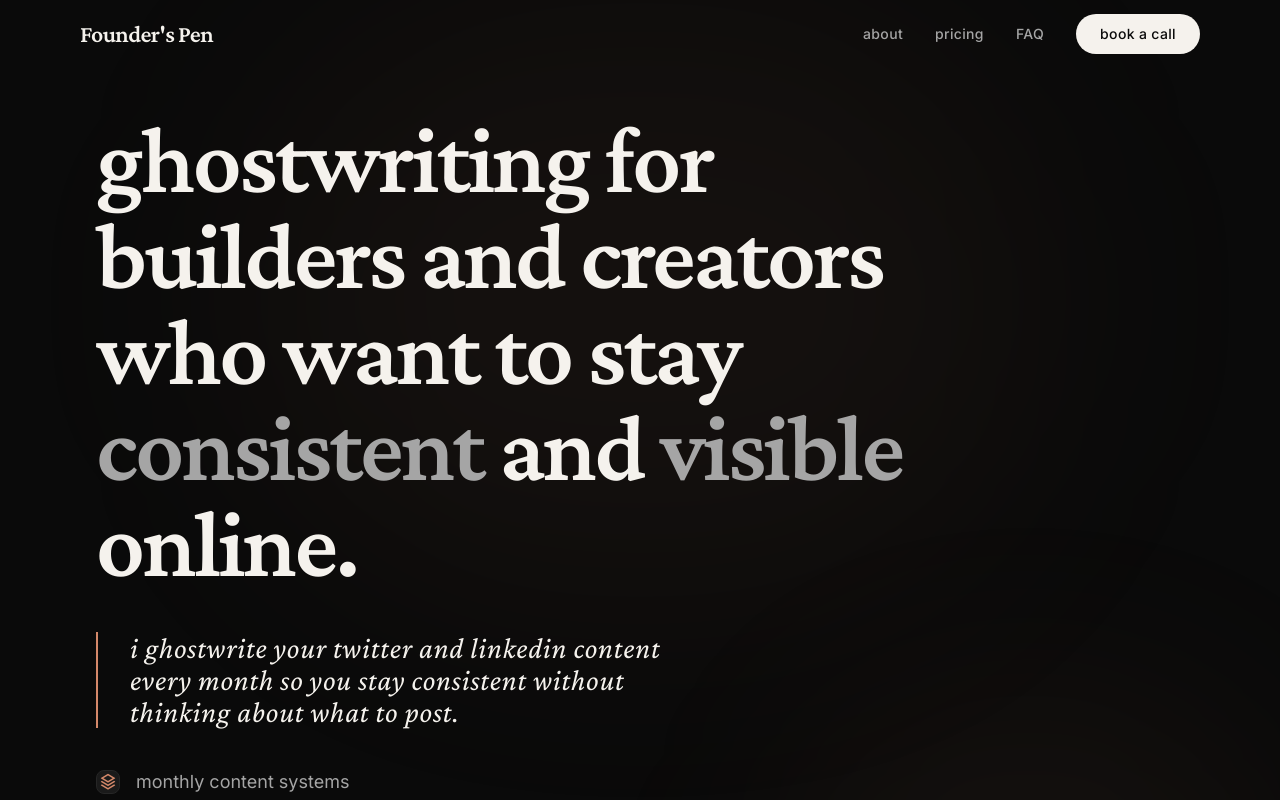
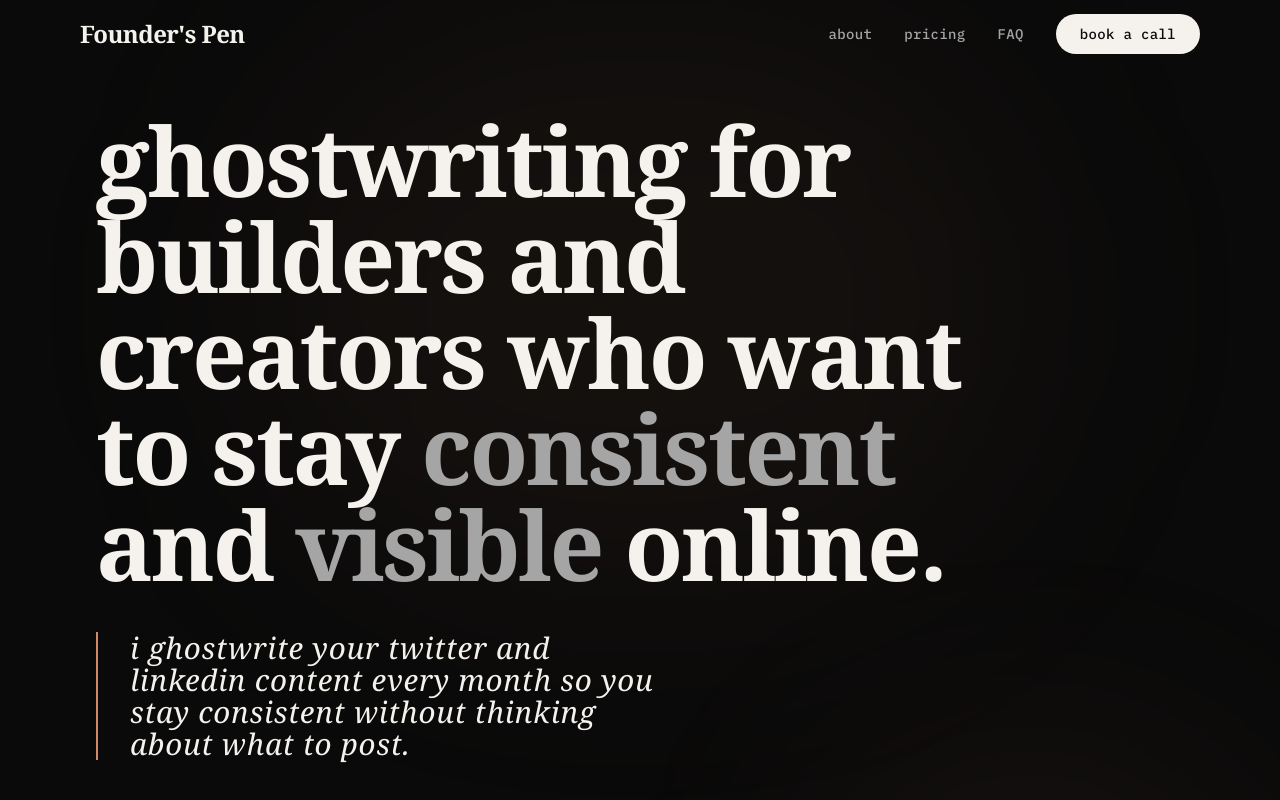
Before and after one commit to R4ph431-157/faithful_landing-page, a React (Vite) app: page / in a window 1280 px wide. Shown: the top 800 px of the page. Built offline with nearby package versions, Linux system fonts and the light colour scheme.

Commit message:
modified text

```diff
--- a/index.html
+++ b/index.html
@@ -15,7 +15,7 @@
     <meta name="twitter:description" content="Ghostwritten content systems that make posting feel effortless instead of forced." />
     <link rel="preconnect" href="https://fonts.googleapis.com">
     <link rel="preconnect" href="https://fonts.gstatic.com" crossorigin>
-    <link href="https://fonts.googleapis.com/css2?family=Crimson+Pro:ital,wght@0,400;0,500;0,600;0,700;1,400;1,500&family=Inter:wght@400;500;600;700&family=Space+Grotesk:wght@300;400;500;600;700&display=swap" rel="stylesheet">
+    <link href="https://fonts.googleapis.com/css2?family=IBM+Plex+Mono:ital,wght@0,100;0,200;0,300;0,400;0,500;0,600;0,700;1,100;1,200;1,300;1,400;1,500;1,600;1,700&display=swap" rel="stylesheet">
     <link rel="stylesheet" href="https://cdnjs.cloudflare.com/ajax/libs/remixicon/4.5.0/remixicon.min.css">
   </head>
   <body>
--- a/src/index.css
+++ b/src/index.css
@@ -7,7 +7,7 @@
 }
 
 body {
-  font-family: 'Inter', system-ui, sans-serif;
+  font-family: "IBM Plex Mono", monospace;
   background-color: #0A0A0A;
   color: #F5F2ED;
   -webkit-font-smoothing: antialiased;
```
